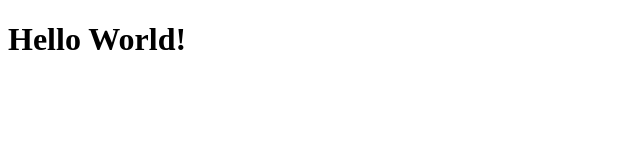
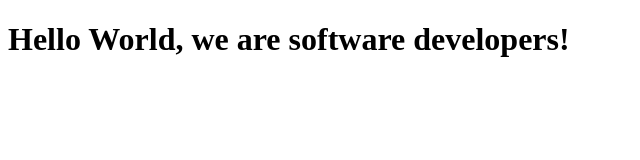
Before and after one commit to newhoteng/Microht, a plain HTML site: page fcc-test-suite-template-master/index.html in a window 1280 px wide. Shown: the whole page, without its empty margins (0-640 px from the left). Drawn offline with Linux system fonts and the light colour scheme.

Commit message:
edited html

```diff
--- a/fcc-test-suite-template-master/index.html
+++ b/fcc-test-suite-template-master/index.html
@@ -21,7 +21,7 @@
     - The freeCodeCamp Team
 
     -->
-    <h1>Hello World!</h1>
+    <h1>Hello World, we are software developers!</h1>
     <script  src="js/index.js"></script>
   </body>
 </html>
```
